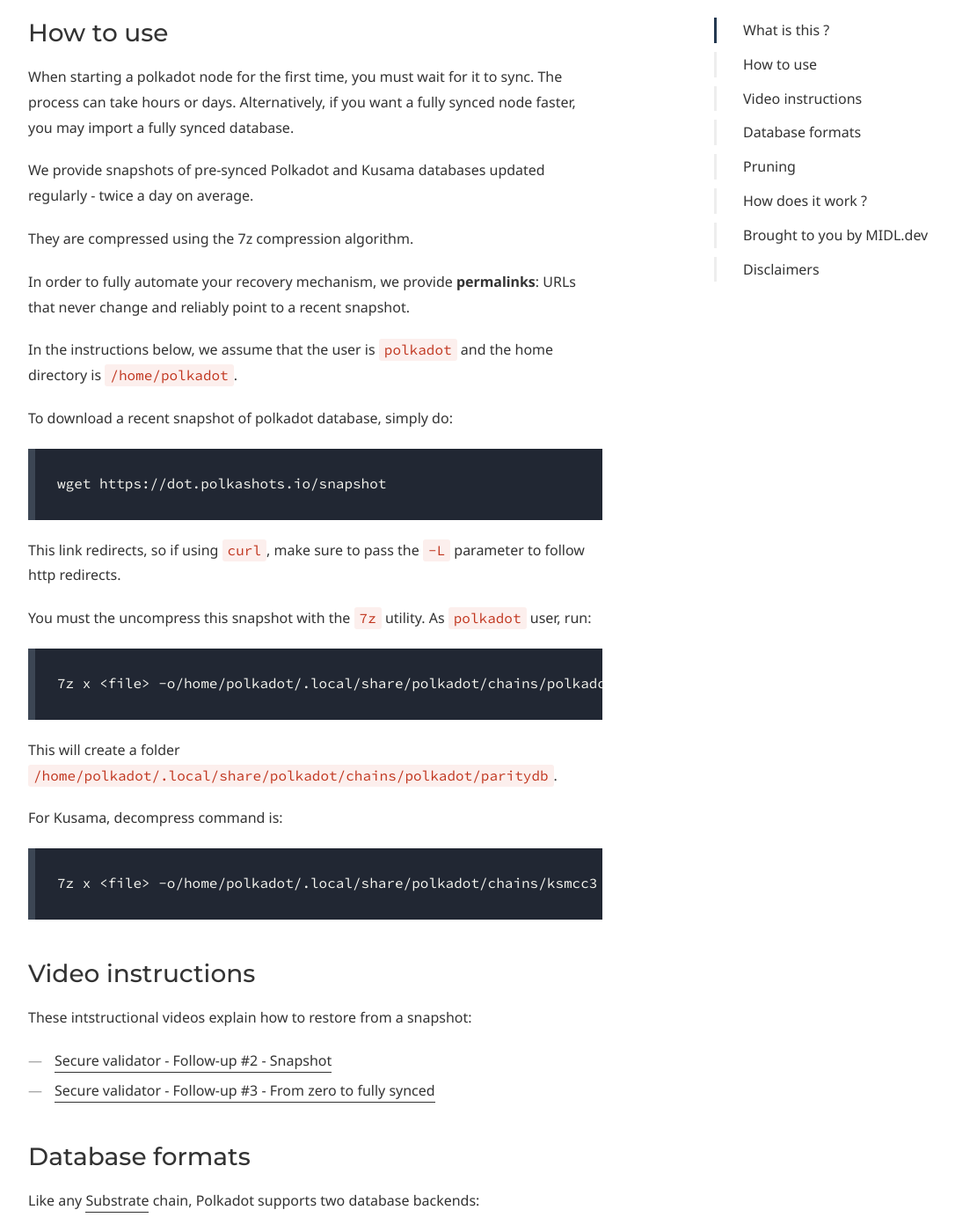
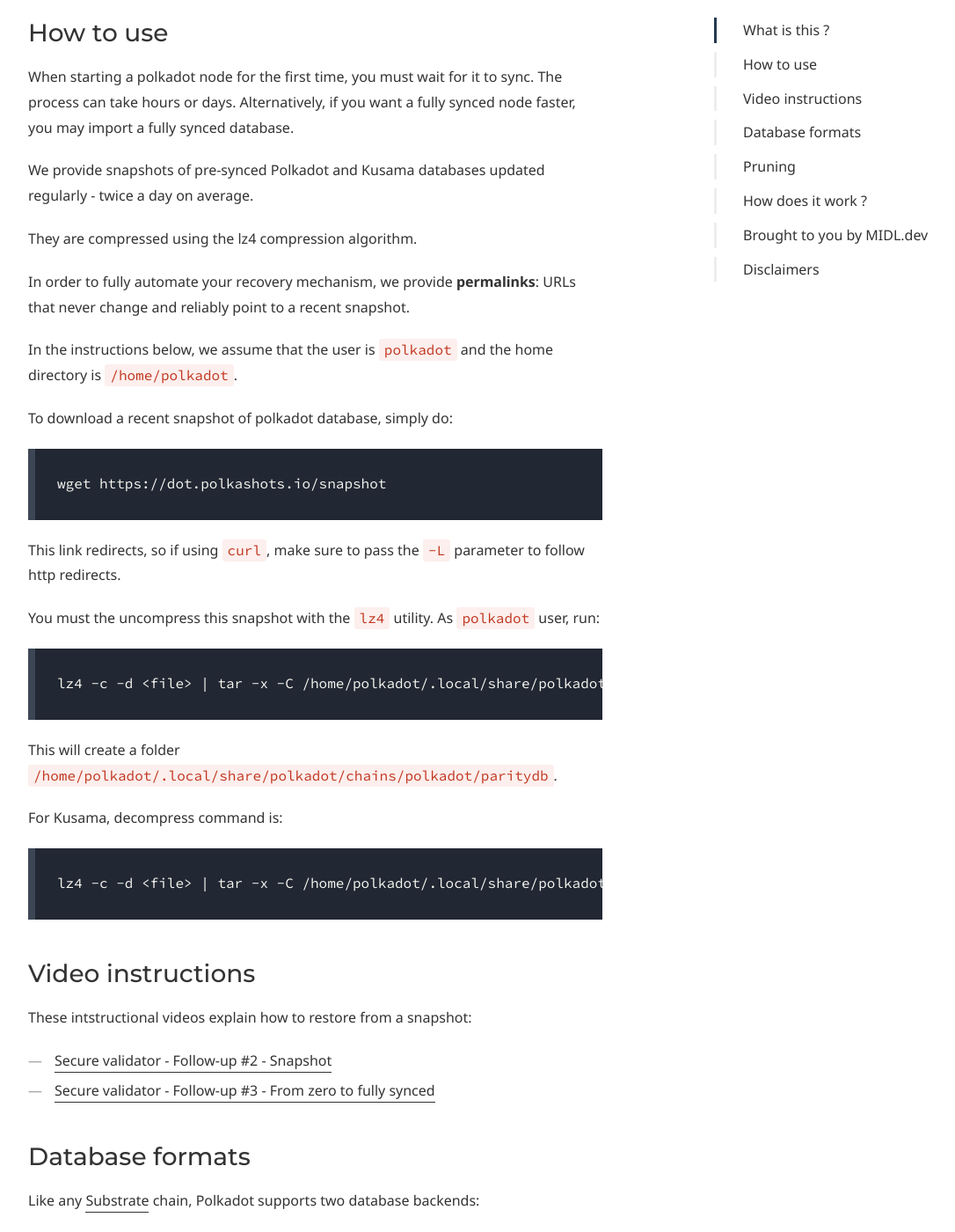
Before and after one commit to midl-dev/polkashots-website, a Jekyll site: the page built from getting-started.md, in a window 1280 px wide and 1400 px high, scrolled down 934 px. Shown: the whole window at 88% size, without its empty margins (38-1124 px from the left). Built offline with Jekyll 4.4.1, drawn with Linux system fonts in a browser that asks for light colours; some web fonts are replaced.

Commit message:
replace refs to 7z with lz4

````diff
--- a/getting-started.md
+++ b/getting-started.md
@@ -39,7 +39,7 @@
 
 We provide snapshots of pre-synced Polkadot and Kusama databases updated regularly - twice a day on average.
 
-They are compressed using the 7z compression algorithm.
+They are compressed using the lz4 compression algorithm.
 
 In order to fully automate your recovery mechanism, we provide **permalinks**: URLs that never change and reliably point to a recent snapshot.
 
@@ -53,10 +53,10 @@
 
 This link redirects, so if using `curl`, make sure to pass the `-L` parameter to follow http redirects.
 
-You must the uncompress this snapshot with the `7z` utility. As `polkadot` user, run:
+You must the uncompress this snapshot with the `lz4` utility. As `polkadot` user, run:
 
 ```
-7z x <file> -o/home/polkadot/.local/share/polkadot/chains/polkadot
+lz4 -c -d <file> | tar -x -C /home/polkadot/.local/share/polkadot/chains/polkadot
 ```
 
 This will create a folder `/home/polkadot/.local/share/polkadot/chains/polkadot/paritydb`.
@@ -64,7 +64,7 @@
 For Kusama, decompress command is:
 
 ```
-7z x <file> -o/home/polkadot/.local/share/polkadot/chains/ksmcc3
+lz4 -c -d <file> | tar -x -C /home/polkadot/.local/share/polkadot/chains/ksmcc3
 ```
 
 ### Video instructions
````
